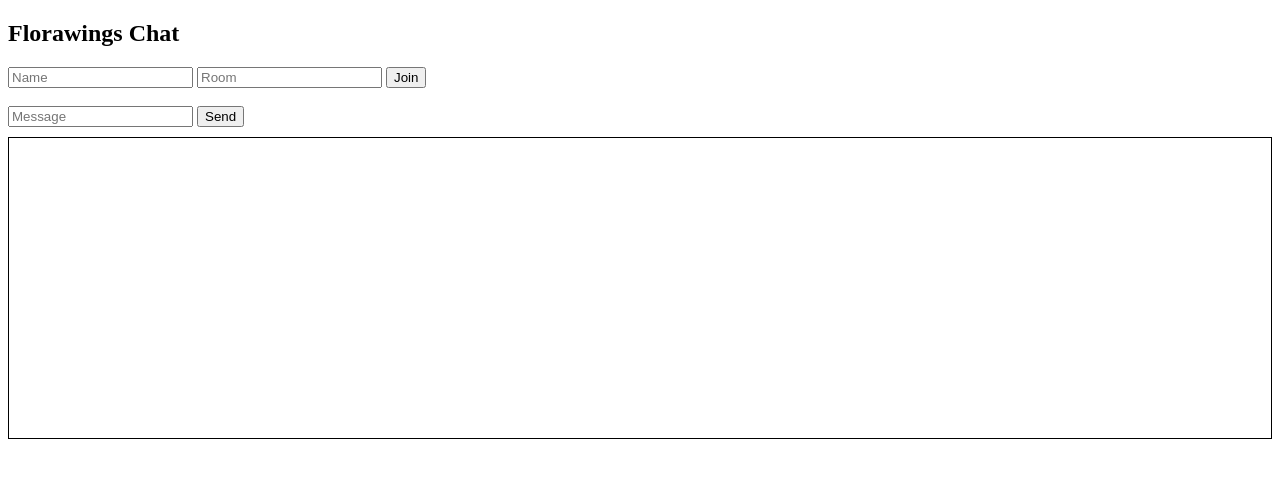
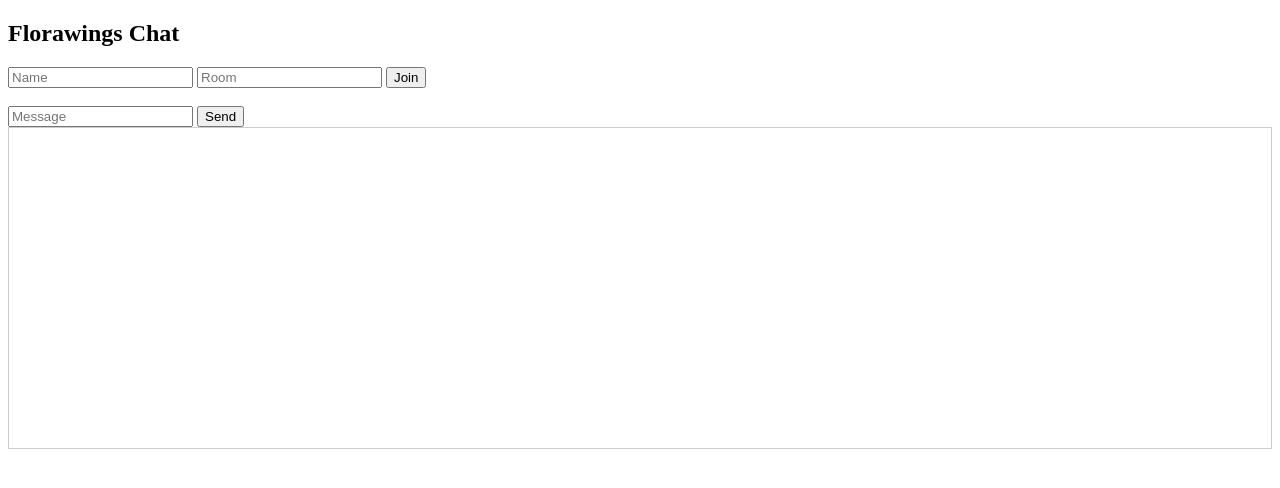
Before and after one commit to florawings/florawings-chat, a website: page public/index.html in a window 1280 px wide. Drawn offline with nearby package versions, Linux system fonts and the light colour scheme; no server answers.

Commit message:
Update index.html

```diff
--- a/public/index.html
+++ b/public/index.html
@@ -17,7 +17,7 @@
 <input id="msg" placeholder="Message">
 <button id="sendBtn">Send</button>
 
-<div id="chat" style="height:300px;border:1px solid black;margin-top:10px"></div>
+<div id="chat" style="height:300px;border:1px solid #ccc;overflow:auto;padding:10px;"></div>
 
 <script src="/socket.io/socket.io.js"></script>
 
```
